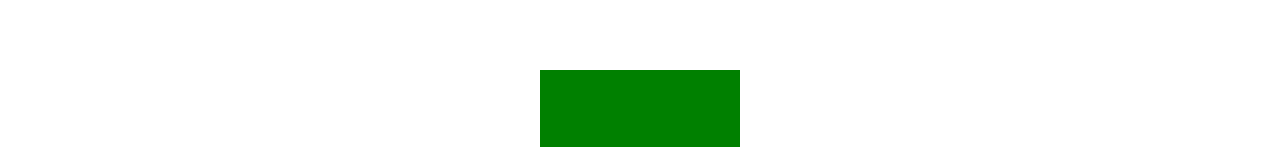
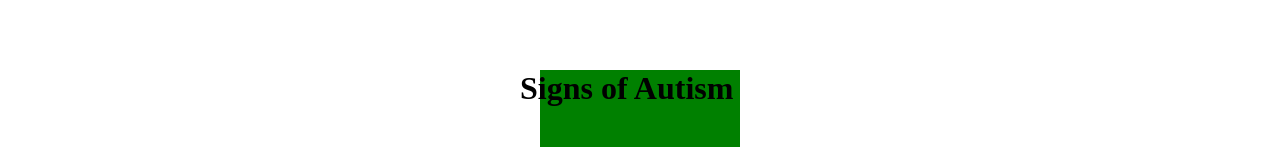
Before and after one commit to Sensational-Life/asd, a React (Create React App) app in the folder client/: page /about/signs-of-autism in a window 1280 px wide. Shown: the part 131-278 px from the top of the page. Built offline with nearby package versions, Linux system fonts and the light colour scheme.

Commit message:
add header

```diff
--- a/client/src/pages/SignsOfAutism/Cards.js
+++ b/client/src/pages/SignsOfAutism/Cards.js
@@ -9,6 +9,7 @@ export default function Cards() {
 				<div className="textGrid__inner">
 					{/* <!--       Green background --> */}
 					<div className="textGrid__blockColour"></div>
+					<h1 className="header">Signs of Autism</h1>
 					{/* <!--       container for cards --> */}
 					<div className="textGrid__textContainer">
 						{/* <!--           card1 -->     */}
--- a/client/src/pages/SignsOfAutism/SignsOfAutism.css
+++ b/client/src/pages/SignsOfAutism/SignsOfAutism.css
@@ -1,3 +1,8 @@
+.header {
+  position: absolute;
+  left:230px;
+}
+
 .layout {
     display: flex;
   flex-direction: column;
```
